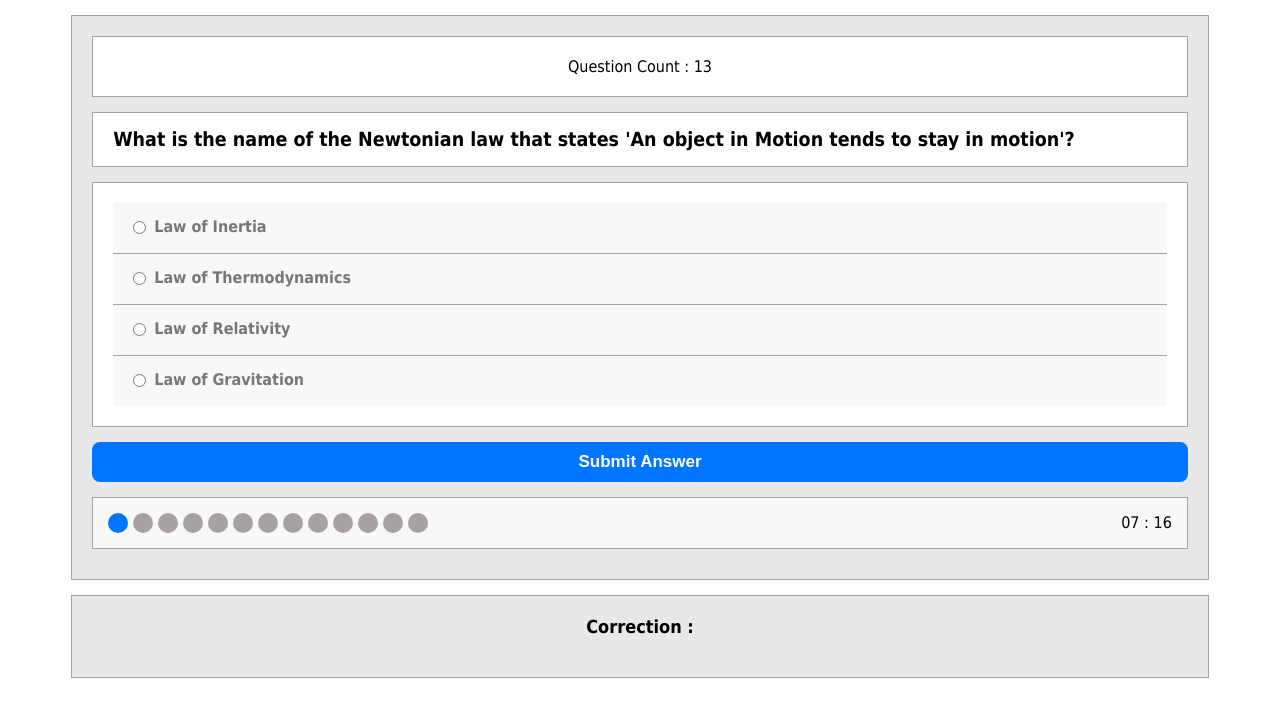
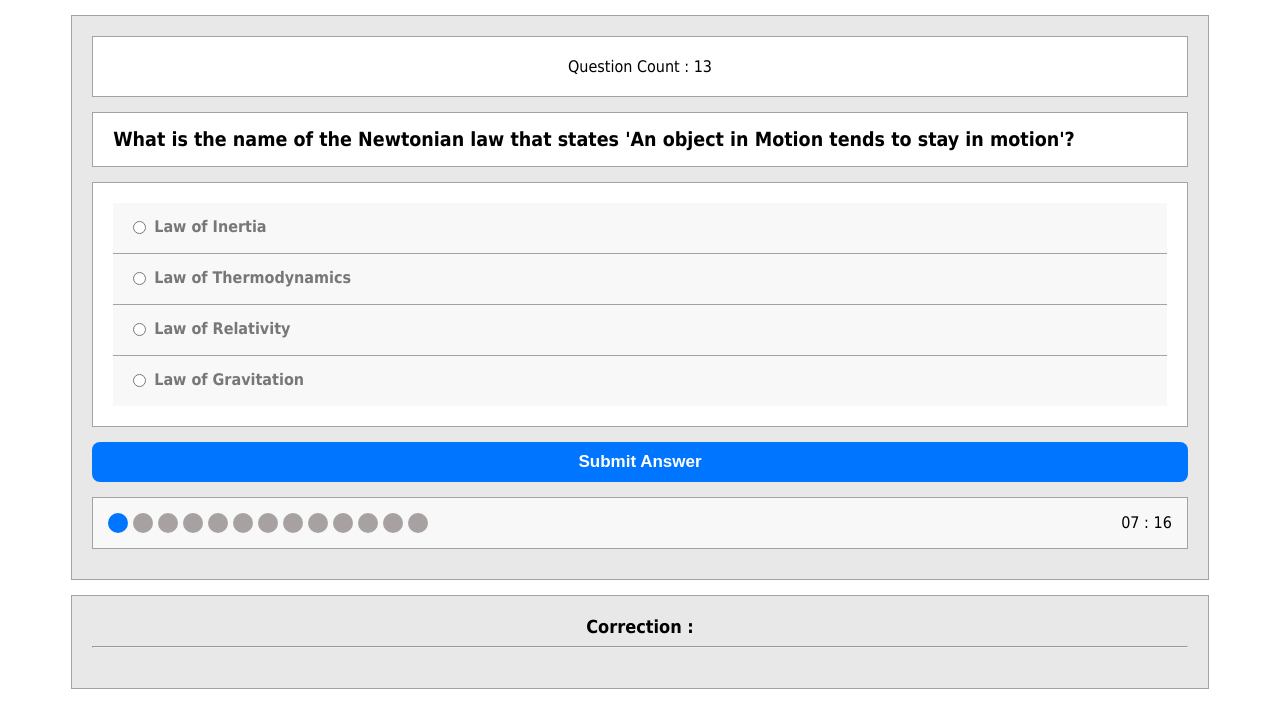
Before and after one commit to RachidAmmal/Quiz-App, a plain HTML site: page index.html in a window 1280 px wide. Drawn offline with Linux system fonts and the light colour scheme; some packages are replaced by stand-ins of ours; a script that the page names is missing.

Commit message:
add hr element

```diff
--- a/index.html
+++ b/index.html
@@ -34,7 +34,9 @@
       <span class="newDivSpan" style=" font-size: 20px; margin: 0 auto; text-align: center; display: block;"></span>
    </div>
    <div class = "quiz-app theQues2">
-      <h1>Correction :</h1>
+      <h1>Correction :
+         <hr>
+      </h1>
    </div>
    <script src="script.js"></script>
 </body>
```
